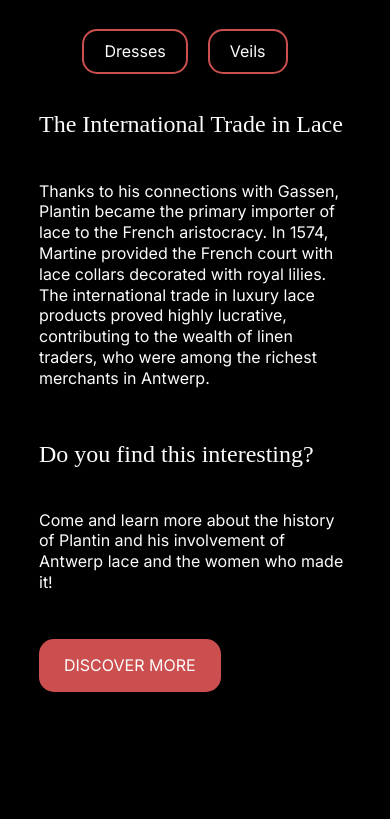
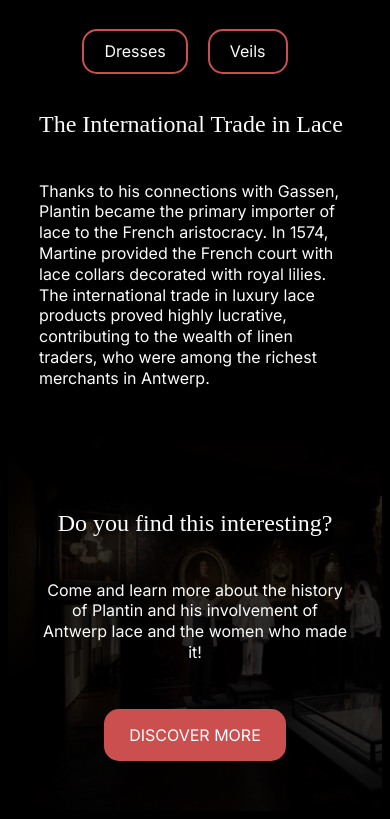
Before and after one commit to chanaya-ceuterick/Integration_Storytelling_Plantin, a website built with Vite: page Integration/index.html in a window 390 px wide. Shown: the part 5753-6572 px from the top of the page. Before the commit the page ends 6495 px from the top, so only its background shows below. Built offline with nearby package versions, Linux system fonts and the light colour scheme; a web font is replaced by a local one.

Commit message:
responsive done

```diff
--- a/Integration/index.html
+++ b/Integration/index.html
@@ -399,16 +399,20 @@
     </section>
 
     <section class="c-interest">
-      <h2>
-        Do you find this interesting?
-      </h2>
-      <p>Come and learn more about the history of Plantin and his involvement of Antwerp lace and the women who made it!
-      </p>
-      <a href="#">
-        <div class="c-btn">
-          Discover more
+      <div class="c-interest__txt">
+        <div class="c-interest__txtwidth">
+          <h2>Do you find this interesting?</h2>
+          <p>Come and learn more about the history of Plantin and his
+            involvement of Antwerp lace and the women who made it!</p>
         </div>
-      </a>
+
+        <a href="#">
+          <div class="c-btn">
+            Discover more
+          </div>
+        </a>
+      </div>
+
     </section>
   </main>
 
--- a/Integration/src/css/style.css
+++ b/Integration/src/css/style.css
@@ -129,54 +129,6 @@ h3 {
   }
 }
 
-.c-btn {
-  background: var(--c-red);
-  color: var(--c-white);
-  padding: var(--txt-sm) 1.5625rem;
-  border: none;
-  border-radius: var(--borders-md);
-  text-transform: uppercase;
-  font-size: var(--txt-md);
-  margin-top: var(--d-30);
-  max-width: fit-content;
-  cursor: pointer;
-
-  position: relative;
-  z-index: 0;
-  display: inline-flex;
-  align-items: center;
-  justify-content: center;
-  transition: color 0.4s ease;
-  overflow: hidden;
-
-  @media only screen and (max-width: 767px) {
-    font-size: var(--txt-sm);
-  }
-}
-
-.c-btn::before {
-  content: "";
-  position: absolute;
-  top: 0;
-  left: 0;
-  width: 100%;
-  height: 100%;
-  background: var(--c-gradient);
-  z-index: -1;
-  transform: scaleY(0);
-  transform-origin: top;
-  transition: transform 0.4s ease;
-  border-radius: var(--borders-md);
-}
-
-.c-btn:hover::before {
-  transform: scaleY(1);
-}
-
-.c-btn:hover {
-  color: var(--c-white);
-}
-
 section {
   margin-bottom: var(--d-160) !important;
   width: 85vw;
@@ -226,6 +178,54 @@ img {
 
 .c-indicator--left {
   align-items: flex-start;
+}
+
+.c-btn {
+  background: var(--c-red);
+  color: var(--c-white);
+  padding: var(--txt-sm) 1.5625rem;
+  border: none;
+  border-radius: var(--borders-md);
+  text-transform: uppercase;
+  font-size: var(--txt-md);
+  margin-top: var(--d-30);
+  max-width: fit-content;
+  cursor: pointer;
+
+  position: relative;
+  z-index: 0;
+  display: inline-flex;
+  align-items: center;
+  justify-content: center;
+  transition: color 0.4s ease;
+  overflow: hidden;
+
+  @media only screen and (max-width: 767px) {
+    font-size: var(--txt-sm);
+  }
+}
+
+.c-btn::before {
+  content: "";
+  position: absolute;
+  top: 0;
+  left: 0;
+  width: 100%;
+  height: 100%;
+  background: var(--c-gradient);
+  z-index: -1;
+  transform: scaleY(0);
+  transform-origin: top;
+  transition: transform 0.4s ease;
+  border-radius: var(--borders-md);
+}
+
+.c-btn:hover::before {
+  transform: scaleY(1);
+}
+
+.c-btn:hover {
+  color: var(--c-white);
 }
 
 .c-btnsec {
@@ -1312,6 +1312,53 @@ img {
 }
 
 
+/* INTERESTING
+---------------------------*/
+.c-interest {
+  width: 100%;
+  height: fit-content;
+  padding-top: var(--d-160);
+  background-image: url(../../public/bg_interest.webp);
+  background-position: center left;
+  background-repeat: no-repeat;
+  background-size: cover;
+
+  @media only screen and (max-width: 767px) {
+    padding: 0;
+  }
+}
+
+.c-interest__txt {
+  width: 85vw;
+  margin: auto;
+  padding: var(--d-50) 0;
+  display: flex;
+  flex-direction: row;
+  align-items: flex-end;
+  justify-content: space-between;
+
+  @media only screen and (max-width: 1200px) {
+    width: 90vw;
+  }
+
+  @media only screen and (max-width: 767px) {
+    width: 80vw;
+    margin-bottom: var(--d-50) !important;
+    flex-direction: column;
+    justify-content: center;
+    align-items: center;
+    text-align: center;
+  }
+}
+
+.c-interest__txtwidth {
+  width: 60%;
+
+  @media only screen and (max-width: 767px) {
+    width: 100%;
+  }
+}
+
 /* UTILITIES
 ---------------------------*/
 
```
Also changed, not shown: Integration/public/bg_interest.webp (added).
